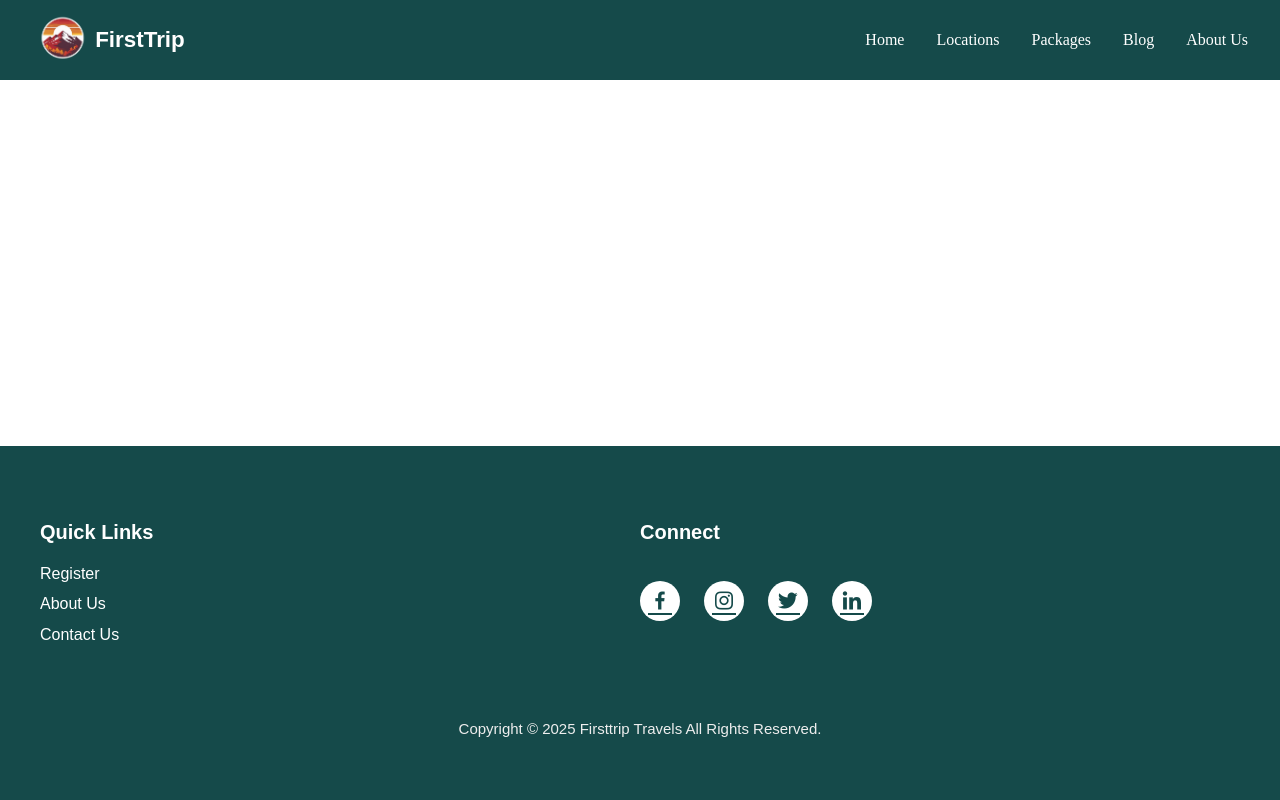
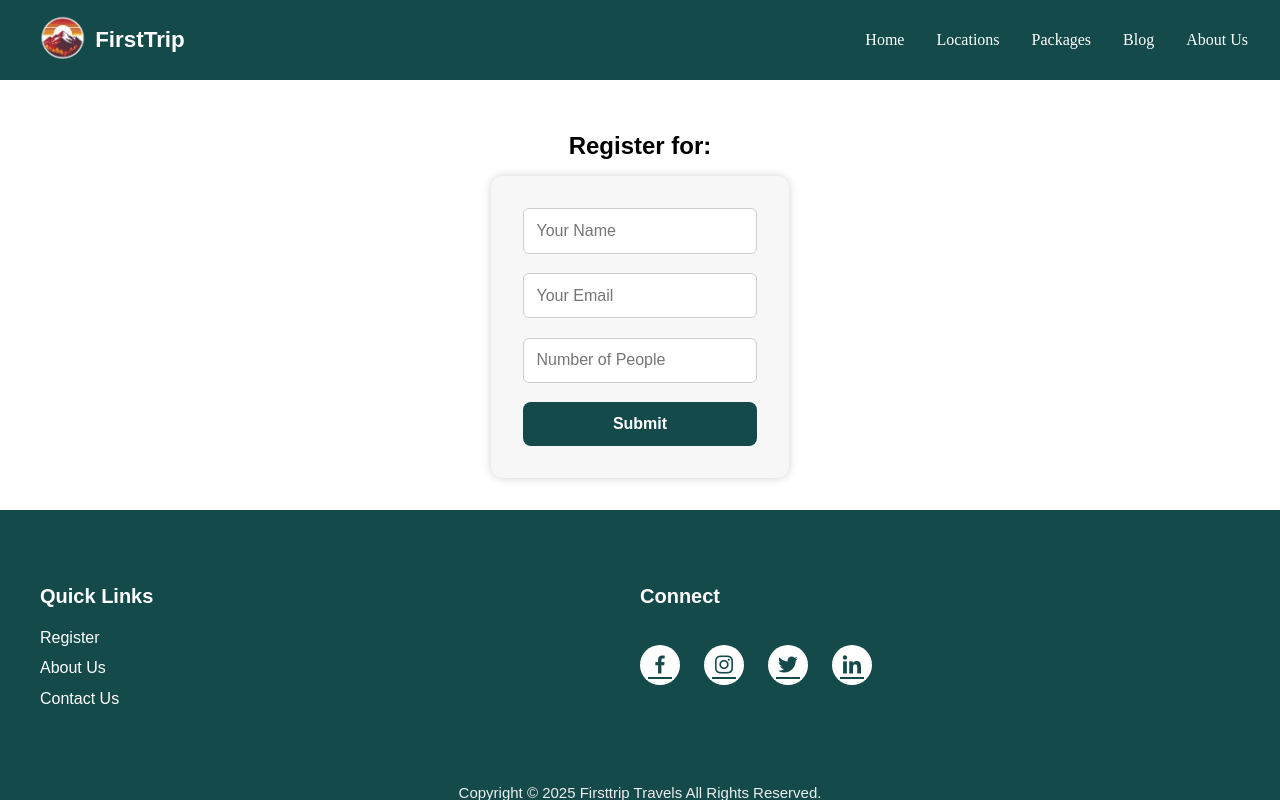
Before and after one commit to jita1218/travel_app, a React (Vite) app: page /register-package in a window 1280 px wide. Built offline with nearby package versions, Linux system fonts and the light colour scheme.

Commit message:
Add PackageForm and update register logic

```diff
--- a/src/App.jsx
+++ b/src/App.jsx
@@ -11,6 +11,7 @@ import RegisterPage from "./pages/RegisterPage";
 import BlogPage from './pages/BlogPage';
 import AboutPage from "./pages/AboutPage";
 import BlogForm from './pages/BlogForm';
+import PackageForm from './pages/PackageForm';
 
 
 function App() {
@@ -25,6 +26,7 @@ function App() {
             <Route path="/about" element={<FullPageWrapper><AboutPage /></FullPageWrapper>} />
             <Route path="/blog" element={<FullPageWrapper><BlogPage /></FullPageWrapper>} />
             <Route path="/blogform" element={<FullPageWrapper><BlogForm /></FullPageWrapper>} />
+            <Route path="/register-package" element={<FullPageWrapper><PackageForm /></FullPageWrapper>} />
             {/* Add more routes as needed */}
           </Routes>
         </div>
--- a/src/pages/HomePage.jsx
+++ b/src/pages/HomePage.jsx
@@ -245,7 +245,8 @@ const HomePage = () => {
                             }}>
                                 <h3 style={{ margin: 0 }}>{pkg.name}</h3>
                                 <button
-                                    onClick={() => window.location.href = `/register?package=${encodeURIComponent(pkg.name)}`}
+                                    onClick={() => (window.location.href = `/register-package?package=${encodeURIComponent(pkg.name)}`)}
+
                                     style={{
                                         backgroundColor: '#154a4a',
                                         color: '#fff',
--- /dev/null
+++ b/src/pages/PackageForm.jsx
@@ -0,0 +1,111 @@
+// src/pages/PackageForm.jsx
+
+import React, { useState } from 'react';
+import { useLocation } from 'react-router-dom';
+
+const PackageForm = () => {
+    const location = useLocation();
+    const params = new URLSearchParams(location.search);
+    const packageName = params.get('package');
+
+    const [formData, setFormData] = useState({
+        name: '',
+        email: '',
+        people: '',
+    });
+
+    const [error, setError] = useState('');
+
+    const handleChange = (e) => {
+        const { name, value } = e.target;
+        setFormData((prev) => ({ ...prev, [name]: value }));
+    };
+
+    const handleSubmit = (e) => {
+        e.preventDefault();
+        const { name, email, people } = formData;
+
+        if (!name || !email || !people) {
+            setError('All fields are required.');
+            return;
+        }
+
+        setError('');
+        alert(`Registration submitted for ${packageName}!\n\nName: ${name}\nEmail: ${email}\nPeople: ${people}`);
+        // Integration logic goes here
+        setFormData({ name: '', email: '', people: '' });
+    };
+
+    return (
+        <div style={{ fontFamily: "'Poppins', sans-serif", padding: '2rem', maxWidth: '600px', margin: '0 auto' }}>
+            <h2 style={{ marginBottom: '1rem', textAlign: 'center' }}>
+                Register for: <span style={{ color: '#154a4a' }}>{packageName}</span>
+            </h2>
+            <form
+                onSubmit={handleSubmit}
+                style={{
+                    display: 'flex',
+                    flexDirection: 'column',
+                    gap: '1.2rem',
+                    background: '#f7f7f7',
+                    padding: '2rem',
+                    borderRadius: '12px',
+                    boxShadow: '0 0 10px rgba(0, 0, 0, 0.18)',
+                }}
+            >
+                <input
+                    type="text"
+                    name="name"
+                    placeholder="Your Name"
+                    value={formData.name}
+                    onChange={handleChange}
+                    style={inputStyle}
+                />
+                <input
+                    type="email"
+                    name="email"
+                    placeholder="Your Email"
+                    value={formData.email}
+                    onChange={handleChange}
+                    style={inputStyle}
+                />
+                <input
+                    type="number"
+                    name="people"
+                    placeholder="Number of People"
+                    value={formData.people}
+                    onChange={handleChange}
+                    style={inputStyle}
+                    min="1"
+                />
+
+                {error && <p style={{ color: 'red', fontSize: '0.9rem' }}>{error}</p>}
+
+                <button
+                    type="submit"
+                    style={{
+                        padding: '0.8rem',
+                        background: '#154a4a',
+                        color: '#fff',
+                        border: 'none',
+                        borderRadius: '8px',
+                        fontWeight: '600',
+                        fontSize: '1rem',
+                        cursor: 'pointer',
+                    }}
+                >
+                    Submit
+                </button>
+            </form>
+        </div>
+    );
+};
+
+const inputStyle = {
+    padding: '0.8rem',
+    borderRadius: '6px',
+    border: '1px solid #ccc',
+    fontSize: '1rem',
+};
+
+export default PackageForm;
```
